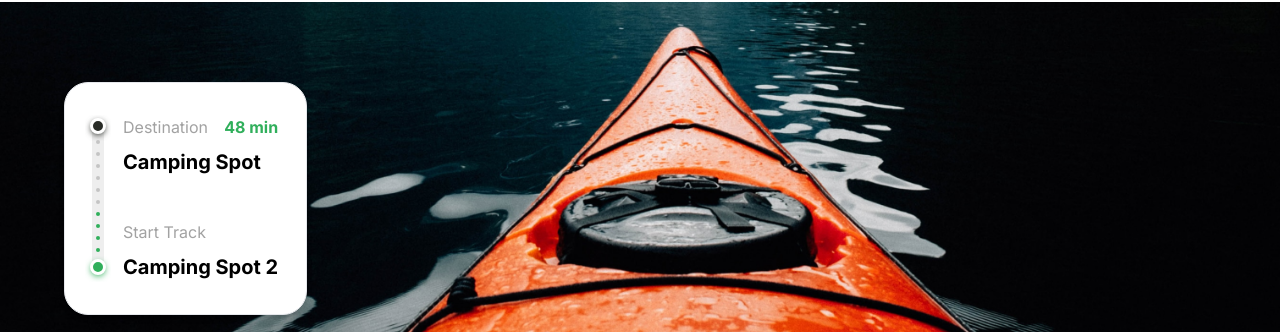
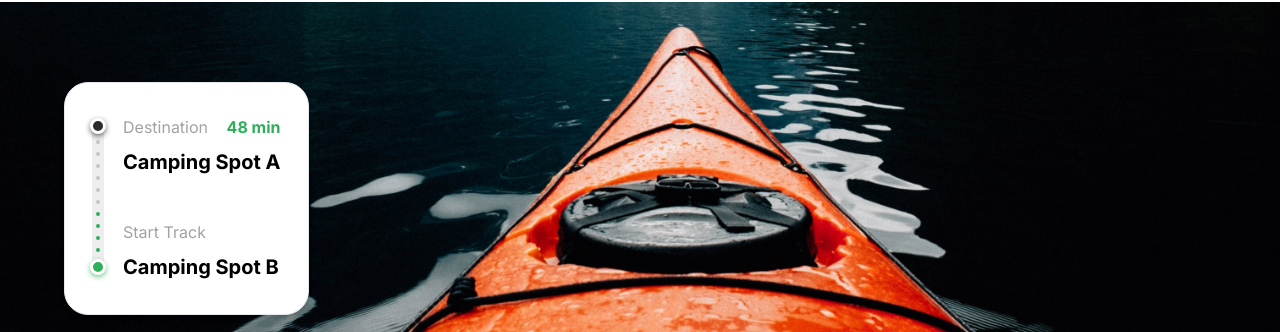
Before and after one commit to Ignazio-00/UI-UX-Responsive-Camping-Companion, a Next.js app: page / in a window 1280 px wide. Shown: the part 2556-2888 px from the top of the page. Built offline with nearby package versions, Linux system fonts and the light colour scheme.

Commit message:
Update camping spot names in Guide component

```diff
--- a/components/Guide.tsx
+++ b/components/Guide.tsx
@@ -43,11 +43,11 @@ const Guide = () => {
                 <p className="regular-16 text-gray-20">Destination</p>
                 <p className="bold-16 text-green-50">48 min</p>
               </div>
-              <p className="bold-20 mt-2">Camping Spot</p>
+              <p className="bold-20 mt-2">Camping Spot A</p>
             </div>
             <div className="flex w-full flex-col">
               <p className="regular-16 text-gray-20">Start Track</p>
-              <h4 className="bold-20 mt-2 whitespace-nowrap">Camping Spot 2</h4>
+              <h4 className="bold-20 mt-2 whitespace-nowrap">Camping Spot B</h4>
             </div>
           </div>
         </div>
```
